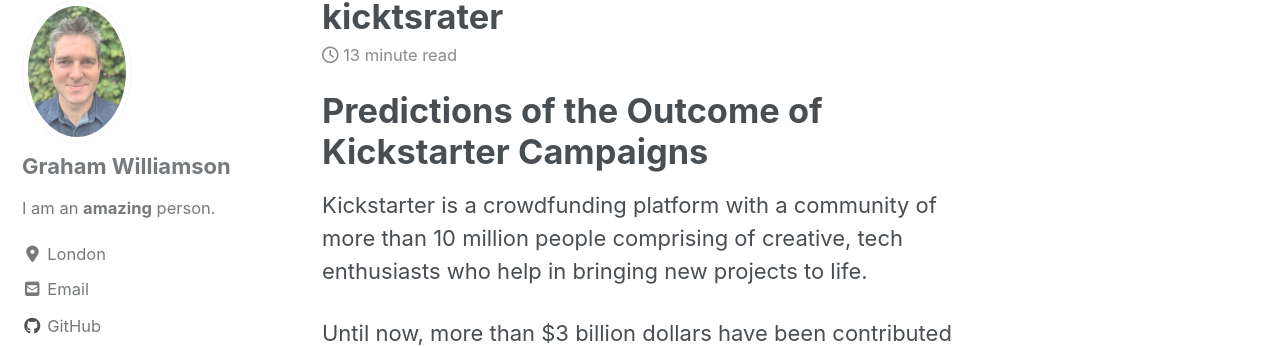
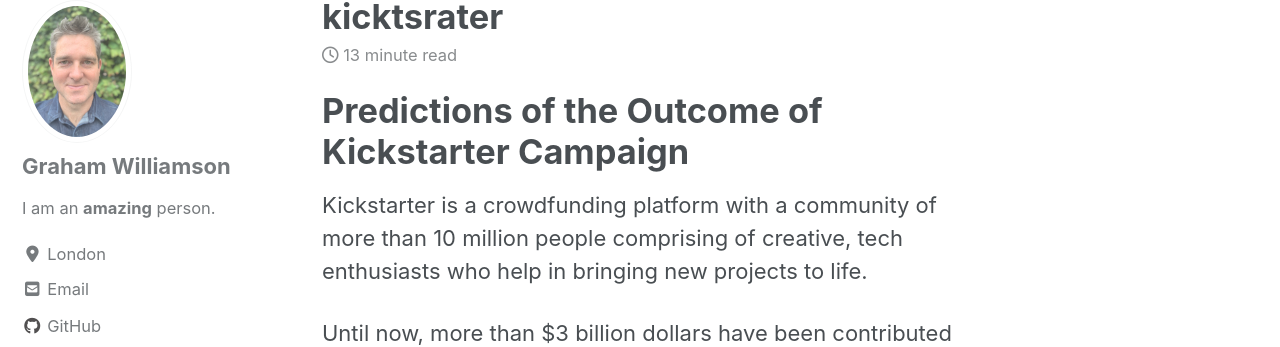
Before and after one commit to graham-williamson/graham-williamson.github.io, a Jekyll site: the page built from _posts/2019-10-12-kickstarter2.md, in a window 1280 px wide and 900 px high. Shown: the part 111-458 px from the top of the window. Built offline with Jekyll 4.4.1, drawn with Linux system fonts in a browser that asks for light colours; cached includes are drawn as plain includes; nearby versions of some CDN libraries.

Commit message:
Update 2019-10-12-kickstarter2.md

```diff
--- a/_posts/2019-10-12-kickstarter2.md
+++ b/_posts/2019-10-12-kickstarter2.md
@@ -4,9 +4,10 @@
 tags: [DecisionTree]
 excerpt: "this is an excerpt"
 image: /images/headshot.jpg"
+mathjax: "true"
 ---
 
-# Predictions of the Outcome of Kickstarter Campaigns
+# Predictions of the Outcome of Kickstarter Campaign
 
 Kickstarter is a crowdfunding platform with a community of more than 10 million people comprising of creative, tech enthusiasts who help in bringing new projects to life.
 
```
